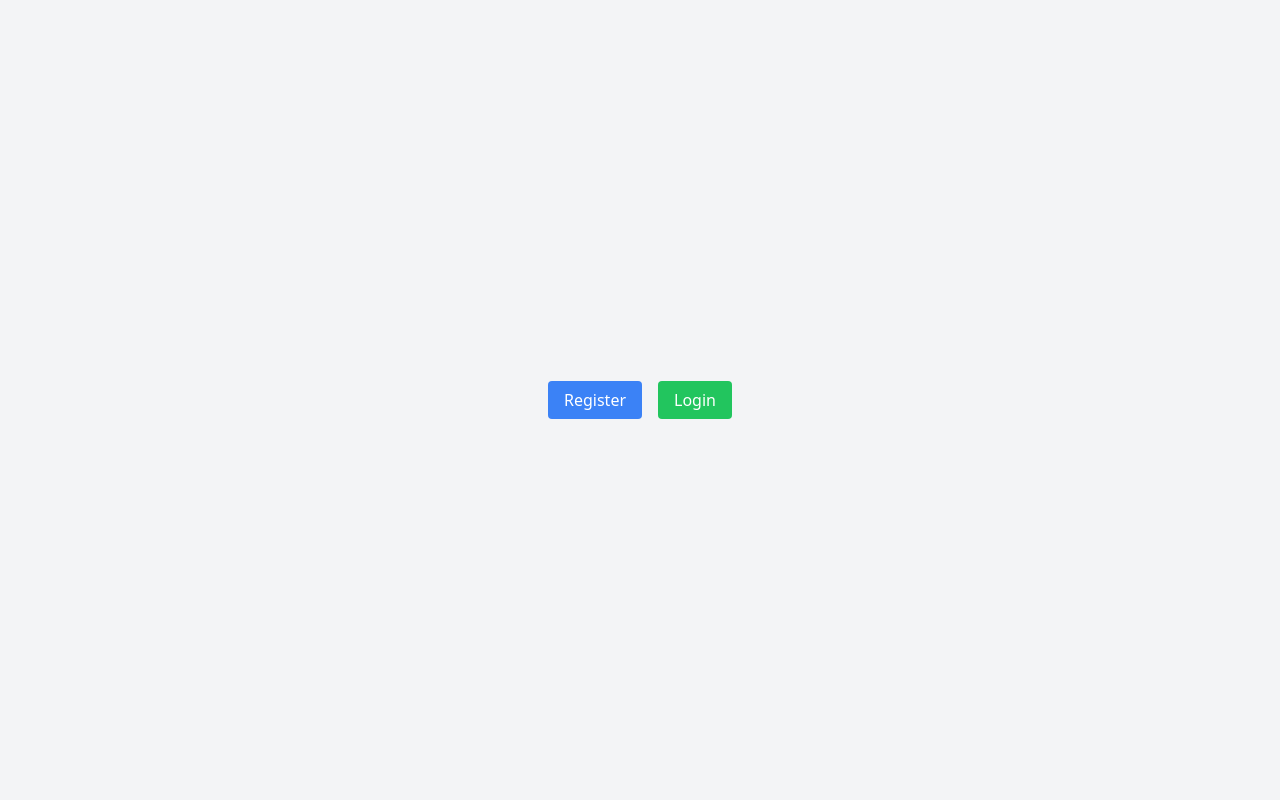
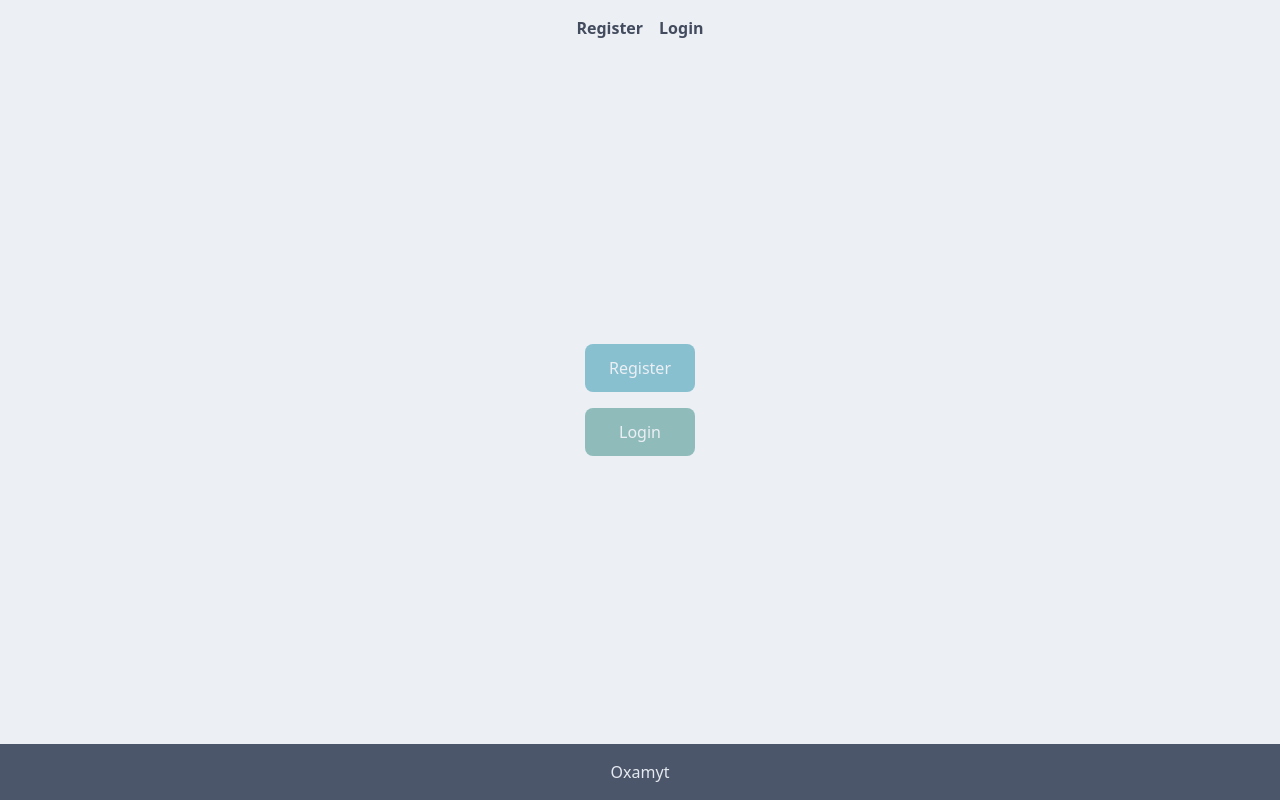
Before and after one commit to oxamyt/messaging-app-frontend, a React (Vite) app: page / in a window 1280 px wide. Built offline with nearby package versions, Linux system fonts and the light colour scheme; no server answers.

Commit message:
add new colors to tailwind config and add navigate

```diff
--- a/src/App.tsx
+++ b/src/App.tsx
@@ -1,22 +1,26 @@
 import { Link } from "react-router-dom";
+import Header from "./components/common/Header";
+import Footer from "./components/common/Footer";
 
 function App() {
   return (
-    <div className="h-screen flex items-center justify-center bg-gray-100">
-      <div className="space-x-4">
+    <div className="h-screen flex flex-col items-center justify-between bg-nord6 text-nord0">
+      <Header />
+      <div className="space-y-4 mt-8">
         <Link
           to="/auth/register"
-          className="px-4 py-2 bg-blue-500 text-white rounded hover:bg-blue-600"
+          className="block px-6 py-3 bg-nord8 text-nord6 rounded-lg hover:bg-nord7 text-center"
         >
           Register
         </Link>
         <Link
           to="/auth/login"
-          className="px-4 py-2 bg-green-500 text-white rounded hover:bg-green-600"
+          className="block px-6 py-3 bg-nord7 text-nord6 rounded-lg hover:bg-nord8 text-center"
         >
           Login
         </Link>
       </div>
+      <Footer />
     </div>
   );
 }
--- a/src/components/Auth/RegisterPage.tsx
+++ b/src/components/Auth/RegisterPage.tsx
@@ -1,5 +1,6 @@
 import { useState } from "react";
 import { handleSubmit } from "../../utils/handlers";
+import { useNavigate } from "react-router-dom";
 
 function RegisterPage() {
   const [userCredentials, setUserCredentials] = useState({
@@ -8,6 +9,7 @@ function RegisterPage() {
     confirmPassword: "",
   });
   const [error, setError] = useState("");
+  const navigate = useNavigate();
 
   const handleChange = (e: React.ChangeEvent<HTMLInputElement>) => {
     const { name, value } = e.target;
@@ -28,6 +30,8 @@ function RegisterPage() {
     setError("");
 
     await handleSubmit(e, "auth/register", userCredentials);
+
+    navigate("/auth/login");
   };
 
   return (
--- /dev/null
+++ b/src/components/common/Footer.tsx
@@ -0,0 +1,9 @@
+function Footer() {
+  return (
+    <footer className="bg-nord3 text-nord5 py-4 w-full text-center mt-8">
+      <p>Oxamyt</p>
+    </footer>
+  );
+}
+
+export default Footer;
--- /dev/null
+++ b/src/components/common/Header.tsx
@@ -0,0 +1,18 @@
+import { Link } from "react-router-dom";
+
+function Header() {
+  return (
+    <header className="bg-nord6 text-nord0 p-4 flex justify-between items-center">
+      <nav className="space-x-4">
+        <Link to="/auth/register" className="text-nord2 font-bold ">
+          Register
+        </Link>
+        <Link to="/auth/login" className="text-nord2 font-bold ">
+          Login
+        </Link>
+      </nav>
+    </header>
+  );
+}
+
+export default Header;
--- a/tailwind.config.js
+++ b/tailwind.config.js
@@ -2,7 +2,26 @@
 export default {
   content: ["./index.html", "./src/**/*.{js,ts,jsx,tsx}"],
   theme: {
-    extend: {},
+    extend: {
+      colors: {
+        nord0: "#2e3440",
+        nord1: "#3b4252",
+        nord2: "#434c5e",
+        nord3: "#4c566a",
+        nord4: "#d8dee9",
+        nord5: "#e5e9f0",
+        nord6: "#eceff4",
+        nord7: "#8fbcbb",
+        nord8: "#88c0d0",
+        nord9: "#81a1c1",
+        nord10: "#5e81ac",
+        nord11: "#bf616a",
+        nord12: "#d08770",
+        nord13: "#ebcb8b",
+        nord14: "#a3be8c",
+        nord15: "#b48ead",
+      },
+    },
   },
   plugins: [],
 };
```
Also changed, not shown: 1 other file (tests, documents, lock files or other folders).
